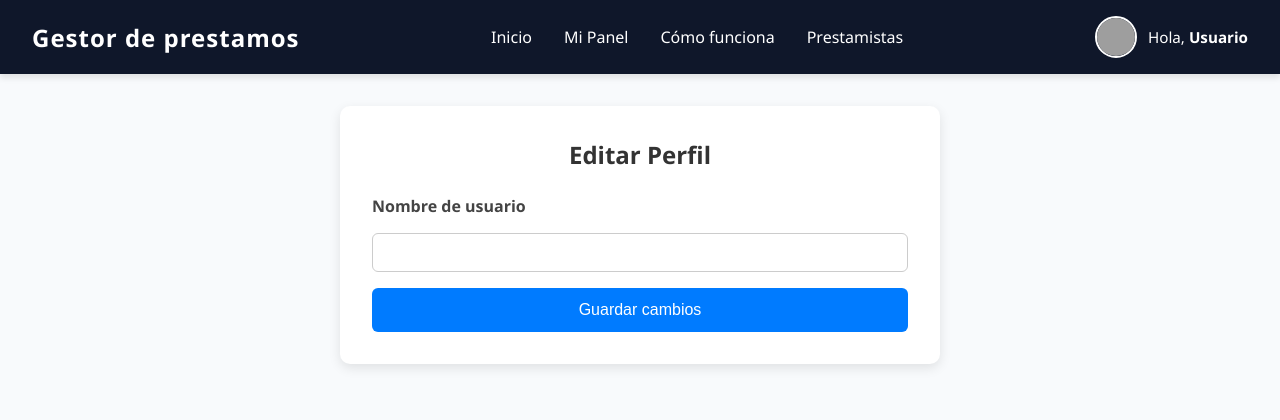
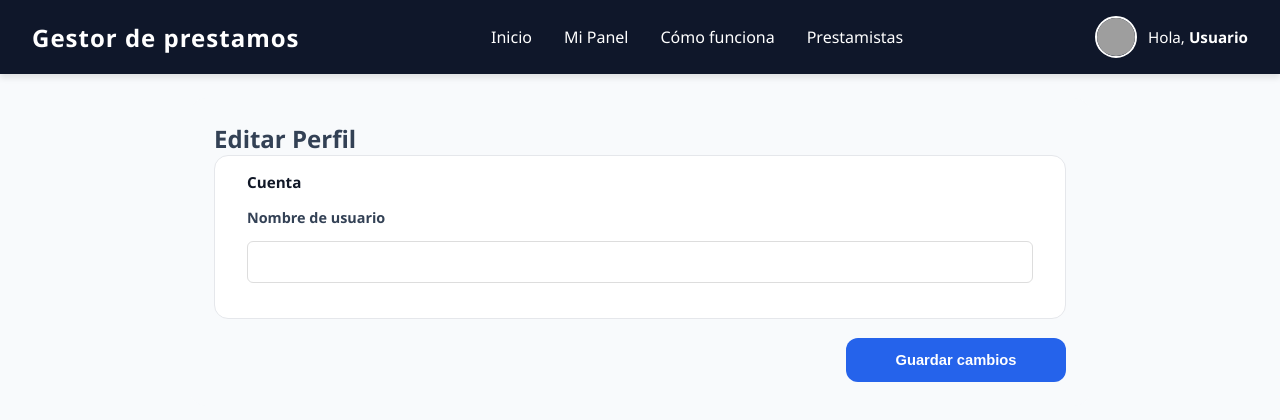
Before and after one commit to HelloAngel0202/Prototipo-de-sistema-digital, a React (Vite) app in the folder React/: page /profile in a window 1280 px wide. Shown: the top 420 px of the page. Built offline with nearby package versions, Linux system fonts and the light colour scheme; no server answers; sample sign-in values are in the browser's storage; grey boxes are pictures that could not be loaded.

Commit message:
profile_estilo

```diff
--- a/React/src/components/Navbar/css/profile.css
+++ b/React/src/components/Navbar/css/profile.css
@@ -1,47 +1,134 @@
-/* Profile.css */
 .profile-container {
-  max-width: 600px;
-  margin: 2rem auto;
-  padding: 2rem;
-  background: #fff;
-  border-radius: 10px;
-  box-shadow: 0 4px 12px rgba(0, 0, 0, 0.1);
+  max-width: 900px;
+  margin: 1.5rem auto;
+  padding: 1.5rem;
+  background: #f8fafc;
+  border-radius: 16px;
 }
-.profile-container h2 {
-  text-align: center;
-  margin-bottom: 1.5rem;
-  color: #333;
-}
+
+/* FORMULARIO */
 .profile-form {
   display: flex;
   flex-direction: column;
-  gap: 1rem;
+  gap: 1.2rem;
 }
-.profile-form label {
+
+/* SECCIONES */
+.form-section {
+  background: #fff;
+  padding: 1rem 2rem;
+  border-radius: 14px;
+  border: 1px solid #e5e7eb;
+}
+
+.form-section h3 {
+  margin-bottom: 1rem;
+  font-size: 0.95rem;
+  font-weight: 700;
+  color: #111827;
+}
+
+/* GRID */
+.form-grid {
+  display: grid;
+  grid-template-columns: repeat(auto-fit, minmax(300px, 1fr));
+  gap: 0.9rem 1rem;
+}
+/* SELECT MÁS ANCHOS */
+/* INPUTS y SELECTS uniformes */
+.input-group input,
+.input-group select {
+  width: 100%;              /* ocupa todo el ancho */
+  min-width: 100%;
+  height: 46px;             /* misma altura para ambos */
+  padding: 0 1rem;
+  border-radius: 10px;
+  border: 1px solid #d1d5db;
+  background: #fff;
+  font-size: 0.9rem;
+  transition: 0.2s;
+  appearance: none;         /* elimina estilos nativos raros */
+}
+
+.input-group input:focus,
+.input-group select:focus {
+  outline: none;
+  border-color: #2563eb;
+  box-shadow: 0 0 0 3px rgba(37, 99, 235, 0.1);
+}
+
+/* INPUTS */
+.input-group {
+  display: flex;
+  flex-direction: column;
+  width: 100%;
+  min-width: 0;
+}
+
+.full-width {
+  grid-column: span 2;
+}
+
+.input-group label {
+  margin-bottom: 0.35rem;
+  font-size: 0.82rem;
   font-weight: 600;
-  color: #444;
+
+  color: #4b5563;
 }
-.profile-form input,
-.profile-form select {
-  padding: 0.6rem;
-  border: 1px solid #ccc;
-  border-radius: 6px;
-  font-size: 1rem;
-  width: 100%;
+
+.input-group input,
+.input-group select {
+  height: 42px;
+  padding: 0 0.8rem;
+  border-radius: 10px;
+  border: 1px solid #d1d5db;
+  background: #fff;
+  font-size: 0.9rem;
+  transition: 0.2s;
 }
-.profile-form input[type="file"] {
+
+.input-group input:focus,
+.input-group select:focus {
+  outline: none;
+  border-color: #2563eb;
+  box-shadow: 0 0 0 3px rgba(37, 99, 235, 0.1);
+}
+
+/* BOTÓN */
+.save-btn {
+  align-self: flex-end;
+  width: 220px;
+  height: 44px;
   border: none;
+  border-radius: 12px;
+  background: #2563eb;
+  color: white;
+  font-size: 0.92rem;
+  font-weight: 600;
+  cursor: pointer;
+  transition: 0.2s;
 }
-.profile-form button {
-  background: #007bff;
-  color: #fff;
-  padding: 0.8rem;
-  border: none;
-  border-radius: 6px;
-  font-size: 1rem;
-  cursor: pointer;
-  transition: background 0.3s ease;
+
+.save-btn:hover {
+  background: #1d4ed8;
 }
-.profile-form button:hover {
-  background: #0056b3;
+
+/* RESPONSIVE */
+@media (max-width: 768px) {
+  .profile-container {
+    padding: 1rem;
+  }
+
+  .form-grid {
+    grid-template-columns: 1fr;
+  }
+
+  .full-width {
+    grid-column: span 1;
+  }
+
+  .save-btn {
+    width: 100%;
+  }
 }
--- a/React/src/components/Navbar/profile.jsx
+++ b/React/src/components/Navbar/profile.jsx
@@ -85,7 +85,7 @@ function Profile() {
           setDocumento(lender.documento || "");
           setRepresentante(lender.representante || "");
           setNacionalidad(lender.nacionalidad || "");
-          setEstado_civil(lender.Estado_civil || "");
+          setEstado_civil(lender.estado_civil || "");
           setSexo(lender.sexo || "");
           setType_documente(lender.type_documente || "");
         }
@@ -329,8 +329,15 @@ function Profile() {
       <h2>Editar Perfil</h2>
 
      <form className="profile-form" onSubmit={handleSubmit}>
+  {/* ================= CLIENTE ================= */}
   {role === "cliente" && (
     <>
+      {/* INFORMACIÓN PERSONAL */}
+      <div className="form-section">
+        <h3>Información Personal</h3>
+
+        <div className="form-grid">
+          <div className="input-group">
             <label>Nombre</label>
             <input
               name="first_name"
@@ -338,7 +345,9 @@ function Profile() {
               onChange={(e) => setFirst_name(e.target.value)}
               required
             />
+          </div>
 
+          <div className="input-group">
             <label>Apellido</label>
             <input
               name="last_name"
@@ -346,7 +355,9 @@ function Profile() {
               onChange={(e) => setLast_name(e.target.value)}
               required
             />
+          </div>
 
+          <div className="input-group">
             <label>Teléfono</label>
             <input
               name="phone"
@@ -354,7 +365,9 @@ function Profile() {
               onChange={(e) => setPhone(e.target.value)}
               required
             />
+          </div>
 
+          <div className="input-group">
             <label>Nacionalidad</label>
             <input
               name="nationality"
@@ -362,6 +375,9 @@ function Profile() {
               onChange={(e) => setNationality(e.target.value)}
               required
             />
+          </div>
+
+          <div className="input-group">
             <label>Fecha de nacimiento</label>
             <input
               type="date"
@@ -370,7 +386,9 @@ function Profile() {
               onChange={(e) => setBirth_date(e.target.value)}
               required
             />
+          </div>
 
+          <div className="input-group">
             <label>Estado civil</label>
             <input
               name="Estado_civil"
@@ -378,7 +396,16 @@ function Profile() {
               onChange={(e) => setEstado_civil(e.target.value)}
               required
             />
+          </div>
+        </div>
+      </div>
 
+      {/* INFORMACIÓN LABORAL */}
+      <div className="form-section">
+        <h3>Información Laboral</h3>
+
+        <div className="form-grid">
+          <div className="input-group">
             <label>Ocupación</label>
             <input
               name="occupation"
@@ -386,7 +413,16 @@ function Profile() {
               onChange={(e) => setOccupation(e.target.value)}
               required
             />
+          </div>
+        </div>
+      </div>
 
+      {/* DOCUMENTOS */}
+      <div className="form-section">
+        <h3>Documentación</h3>
+
+        <div className="form-grid">
+          <div className="input-group">
             <label>Documento</label>
             <input
               name="document"
@@ -394,7 +430,9 @@ function Profile() {
               onChange={(e) => setDocument(e.target.value)}
               required
             />
+          </div>
 
+          <div className="input-group">
             <label>Tipo de documento</label>
             <input
               name="document_type"
@@ -402,7 +440,16 @@ function Profile() {
               onChange={(e) => setDocument_type(e.target.value)}
               required
             />
+          </div>
+        </div>
+      </div>
 
+      {/* DIRECCIÓN */}
+      <div className="form-section">
+        <h3>Dirección</h3>
+
+        <div className="form-grid">
+          <div className="input-group full-width">
             <label>Dirección</label>
             <input
               name="address"
@@ -410,7 +457,9 @@ function Profile() {
               onChange={(e) => setAddress(e.target.value)}
               required
             />
+          </div>
 
+          <div className="input-group">
             <label>Ciudad</label>
             <input
               name="city"
@@ -418,12 +467,23 @@ function Profile() {
               onChange={(e) => setCity(e.target.value)}
               required
             />
+          </div>
+        </div>
+      </div>
     </>
   )}
 
+  {/* ================= PRESTAMISTA ================= */}
   {role === "prestamista" && (
     <>
+      {/* INFORMACIÓN GENERAL */}
+      <div className="form-section">
+        <h3>Información General</h3>
+
+        <div className="form-grid">
+          <div className="input-group">
             <label>Tipo de Prestamista</label>
+
             <select
               name="type_documente"
               value={type_documente}
@@ -434,51 +494,73 @@ function Profile() {
               <option value="persona">Persona Física</option>
               <option value="empresa">Empresa</option>
             </select>
+          </div>
 
-            {/* Campos comunes */}
+          <div className="input-group">
+            <label>Teléfono</label>
+
+            <input
+              name="phone"
+              value={phone}
+              onChange={(e) => setPhone(e.target.value)}
+              required
+            />
+          </div>
+
+          <div className="input-group">
+            <label>Segundo Teléfono</label>
+
+            <input
+              name="second_phone"
+              value={second_phone}
+              onChange={(e) => setSecond_phone(e.target.value)}
+            />
+          </div>
+
+          <div className="input-group full-width">
             <label>Dirección</label>
+
             <input
               name="address"
               value={address}
               onChange={(e) => setAddress(e.target.value)}
               required
             />
+          </div>
+        </div>
+      </div>
 
-            <label>Teléfono</label>
-            <input
-              name="phone"
-              value={phone}
-              onChange={(e) => setPhone(e.target.value)}
-              required
-            />
+      {/* PERSONA FÍSICA */}
+      {type_documente === "persona" && (
+        <div className="form-section">
+          <h3>Información Personal</h3>
 
-            <label>Segundo Teléfono</label>
-            <input
-              name="second_phone"
-              value={second_phone}
-              onChange={(e) => setSecond_phone(e.target.value)}
-            />
+          <div className="form-grid">
+            <div className="input-group">
+              <label>Documento (Cédula)</label>
 
-            {/* Campos para Persona Física */}
-            {type_documente === "persona" && (
-              <>
-                <label>Documento (Cédula)</label>
               <input
                 name="documento"
                 value={documento}
                 onChange={(e) => setDocumento(e.target.value)}
                 required
               />
+            </div>
 
+            <div className="input-group">
               <label>Nacionalidad</label>
+
               <input
                 name="nacionalidad"
                 value={nacionalidad}
                 onChange={(e) => setNacionalidad(e.target.value)}
                 required
               />
+            </div>
 
+            <div className="input-group">
               <label>Estado Civil</label>
+
               <select
                 name="estado_civil"
                 value={Estado_civil}
@@ -491,8 +573,11 @@ function Profile() {
                 <option value="divorciado">Divorciado</option>
                 <option value="viudo">Viudo</option>
               </select>
+            </div>
 
+            <div className="input-group">
               <label>Sexo</label>
+
               <select
                 name="sexo"
                 value={sexo}
@@ -504,41 +589,65 @@ function Profile() {
                 <option value="femenino">Femenino</option>
                 <option value="otro">Otro</option>
               </select>
-              </>
+            </div>
+          </div>
+        </div>
       )}
 
-            {/* Campos para Empresa */}
+      {/* EMPRESA */}
       {type_documente === "empresa" && (
-              <>
+        <div className="form-section">
+          <h3>Información Empresarial</h3>
+
+          <div className="form-grid">
+            <div className="input-group">
               <label>Documento (RNC)</label>
+
               <input
                 name="documento"
                 value={documento}
                 onChange={(e) => setDocumento(e.target.value)}
                 required
               />
+            </div>
 
+            <div className="input-group">
               <label>Representante Legal</label>
+
               <input
                 name="representante"
                 value={representante}
                 onChange={(e) => setRepresentante(e.target.value)}
                 required
               />
-              </>
+            </div>
+          </div>
+        </div>
       )}
     </>
   )}
 
+  {/* CUENTA */}
+  <div className="form-section">
+    <h3>Cuenta</h3>
+
+    <div className="form-grid">
+      <div className="input-group">
         <label>Nombre de usuario</label>
+
         <input
           name="username"
           value={username}
           onChange={(e) => setUsername(e.target.value)}
           required
         />
+      </div>
+    </div>
+  </div>
 
-        <button type="submit">Guardar cambios</button>
+  <button type="submit" className="save-btn">
+    Guardar cambios
+  </button>
 </form>
     </div>
   );
```
Also changed, not shown: 1 other file (tests, documents, lock files or other folders). Lines whose indentation alone changed are shown as unchanged.
